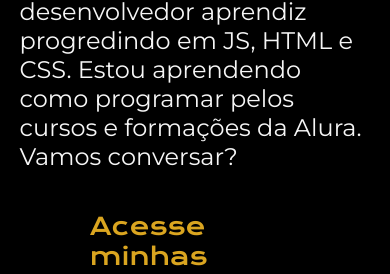
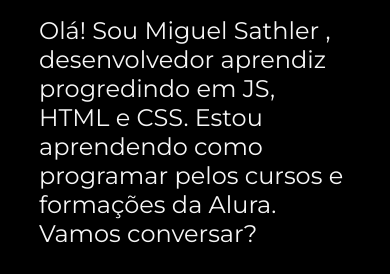
Before and after one commit to mimarqueti/portfoliobeta, a plain HTML site: page index.html in a window 390 px wide. Shown: the part 709-983 px from the top of the page. Drawn offline with nearby package versions, Linux system fonts and the light colour scheme.

Commit message:
Update style.css

```diff
--- a/styles/style.css
+++ b/styles/style.css
@@ -216,7 +216,7 @@ body {
     .apresentacao {
         display: flex;
         flex-direction: column-reverse;
-        padding: 5%;
+        padding: 10%;
     }
 
     .apresentacao__conteudo {
```
